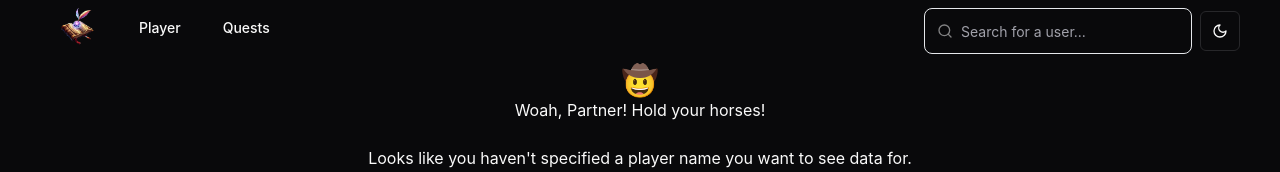
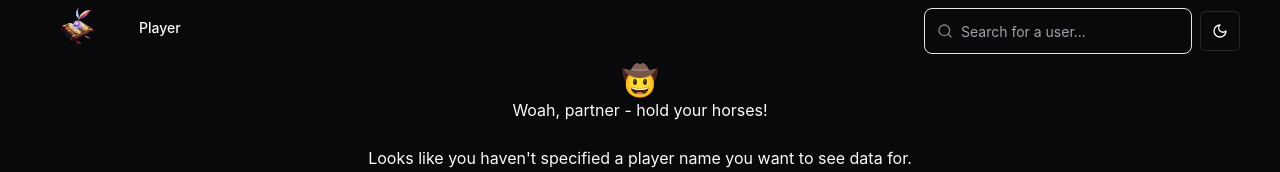
Before and after one commit to TheJoshJ/RS3PD, a React (Vite) app: page /player in a window 1280 px wide. Shown: the top 172 px of the page. Built offline with nearby package versions, Linux system fonts and the light colour scheme.

Commit message:
Bug fixes and clean up

```diff
--- a/src/layout/Navbar.tsx
+++ b/src/layout/Navbar.tsx
@@ -6,7 +6,7 @@ import { Autocomplete } from "./components/Autocomplete";
 
 const NavButtons = {
   Player: { text: "Player", link: "/player" },
-  Quests: { text: "Quests", link: "/quests" },
+  // Quests: { text: "Quests", link: "/quests" },
 };
 
 const Navbar = () => {
--- a/src/layout/components/Autocomplete.tsx
+++ b/src/layout/components/Autocomplete.tsx
@@ -121,7 +121,7 @@ export const Autocomplete = ({ type: searchType }: AutocompleteProps) => {
         {selected && (
           <div className="absolute left-0 top-full mt-1 z-50 w-full h-auto rounded-lg border bg-background">
             <CommandList>
-              <CommandEmpty>No results found.</CommandEmpty>
+              <CommandEmpty>No favorites found.</CommandEmpty>
               {search && (
                 <CommandGroup className="border-b">
                   <CommandItem onSelect={() => handlePlayerSearch(search)}>
--- a/src/pages/player/Player.tsx
+++ b/src/pages/player/Player.tsx
@@ -105,7 +105,7 @@ const Player = () => {
         <div className={"flex flex-col items-center text-center"}>
           <div>
             <p className="text-3xl">🤠</p>
-            <p>Woah, Partner! Hold your horses!</p>
+            <p>Woah, partner - hold your horses!</p>
             <br />
             <p>
               Looks like you haven't specified a player name you want to see
--- a/src/pages/player/components/QuestDetailsSlide.tsx
+++ b/src/pages/player/components/QuestDetailsSlide.tsx
@@ -156,7 +156,7 @@ export const QuestDetailsSlide = ({
           </div>
         </SheetTitle>
       </SheetHeader>
-      <ScrollArea className={"h-[100vh] pb-12"}>
+      <ScrollArea className={"h-[100vh] pb-20"}>
         <div
           className={
             "flex flex-row items-center justify-between pl-4 pt-6 pb-6 border-b border-muted-foreground"
```
